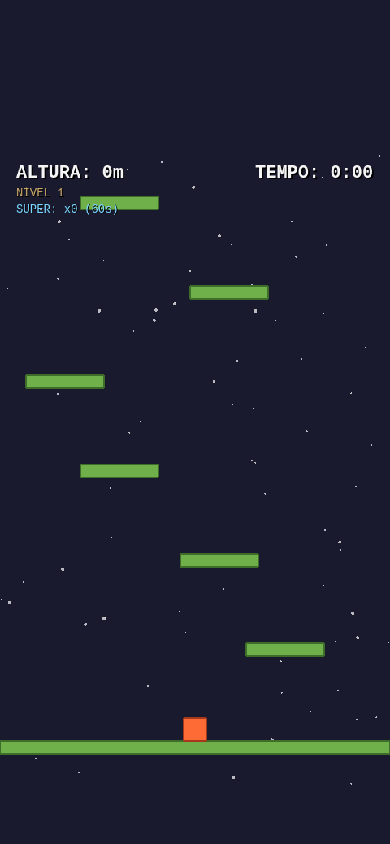
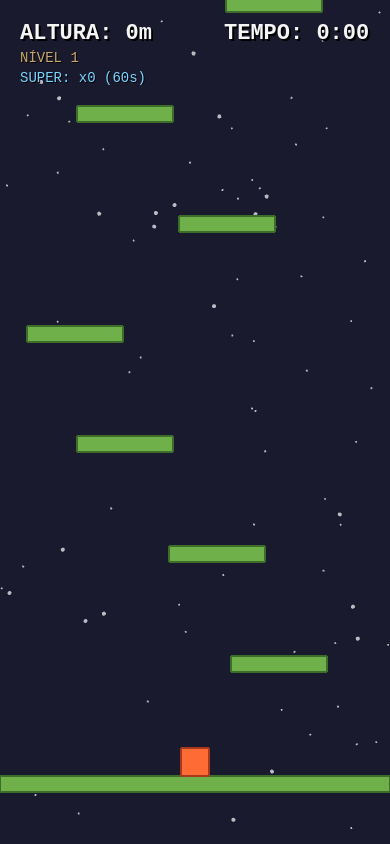
Before and after one commit to aduptive/arcade, a website built with Vite: page games/highrise/index.html in a window 390 px wide. Built offline with nearby package versions, Linux system fonts and the light colour scheme; animation ran at ten frames a second.

Commit message:
feat(highrise): dynamic canvas size + smooth rendering
- GAME_WIDTH/HEIGHT now derived from window.innerWidth/innerHeight, clamped to
  [320..600] x [480..1280]. Below the cap the canvas matches the viewport,
  so portrait phones use their full width.
- Removed pixelArt: true from Phaser config and image-rendering: pixelated
  from canvas CSS. Both forced nearest-neighbor scaling, which only helps
  pixel-art textures (we have none yet, only vector shapes).
- Width is capped at 600 because jump distance is bounded by physics; a wider
  canvas would let steps spawn out of reach. Lifting the cap is a follow-up
  that requires a spawn-aware step generator.

```diff
--- a/games/highrise/index.html
+++ b/games/highrise/index.html
@@ -31,8 +31,6 @@
       }
       canvas {
         display: block;
-        image-rendering: pixelated;
-        image-rendering: crisp-edges;
       }
     </style>
   </head>
--- a/games/highrise/src/main.ts
+++ b/games/highrise/src/main.ts
@@ -3,8 +3,32 @@ import { BootScene } from './scenes/BootScene'
 import { GameScene } from './scenes/GameScene'
 import { GameOverScene } from './scenes/GameOverScene'
 
-export const GAME_WIDTH = 480
-export const GAME_HEIGHT = 800
+// Dynamic game canvas sizing.
+//
+// - On portrait phones, uses the device's actual width/height for crisp,
+//   pixel-perfect rendering with no scaling.
+// - On wide desktops, caps the width so gameplay (which is bounded by jump
+//   distance) stays sensible. Below the cap, the canvas matches the window.
+// - With the cap and `Phaser.Scale.FIT`, desktop users see a wider portrait
+//   board centered on screen (with side bars), instead of a tiny 480-wide
+//   column with empty space all around.
+//
+// `pixelArt` is intentionally OFF: we have no pixel-art textures yet, only
+// vector shapes. Smooth scaling looks better than nearest-neighbor for this.
+const MIN_GAME_WIDTH = 320
+const MAX_GAME_WIDTH = 600
+const MIN_GAME_HEIGHT = 480
+const MAX_GAME_HEIGHT = 1280
+
+function computeGameSize() {
+  const w = Math.min(Math.max(window.innerWidth, MIN_GAME_WIDTH), MAX_GAME_WIDTH)
+  const h = Math.min(Math.max(window.innerHeight, MIN_GAME_HEIGHT), MAX_GAME_HEIGHT)
+  return { width: w, height: h }
+}
+
+const size = computeGameSize()
+export const GAME_WIDTH = size.width
+export const GAME_HEIGHT = size.height
 
 const config: Phaser.Types.Core.GameConfig = {
   type: Phaser.AUTO,
@@ -12,7 +36,6 @@ const config: Phaser.Types.Core.GameConfig = {
   width: GAME_WIDTH,
   height: GAME_HEIGHT,
   backgroundColor: '#1a1a2e',
-  pixelArt: true,
   scale: {
     mode: Phaser.Scale.FIT,
     autoCenter: Phaser.Scale.CENTER_BOTH,
```
Also changed, not shown: games/highrise/HISTORY.md (+8 -0 lines), games/highrise/TODO.md (+3 -1 lines).
